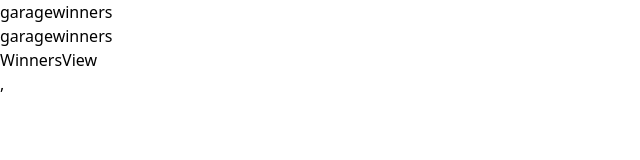
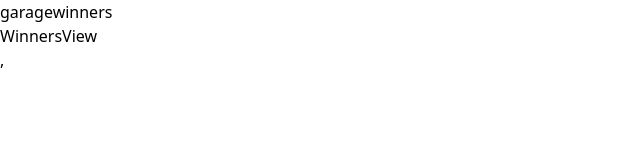
Before and after one commit to kirill-shakhov/async-race, a React (Vite) app: page /winners in a window 1280 px wide. Shown: the top 160 px of the page, without its empty margins (0-640 px from the left). Built offline with nearby package versions, Linux system fonts and the light colour scheme.

Commit message:
master refactor: removed header from WinnersView

```diff
--- a/src/modules/winners/views/WinnersView.tsx
+++ b/src/modules/winners/views/WinnersView.tsx
@@ -2,10 +2,9 @@
 
 const WinnersView = () => {
   return (
-    <>
-      <AppHeader/>
+    <div>
       WinnersView
-    </>
+    </div>
   )
 }
 
```
